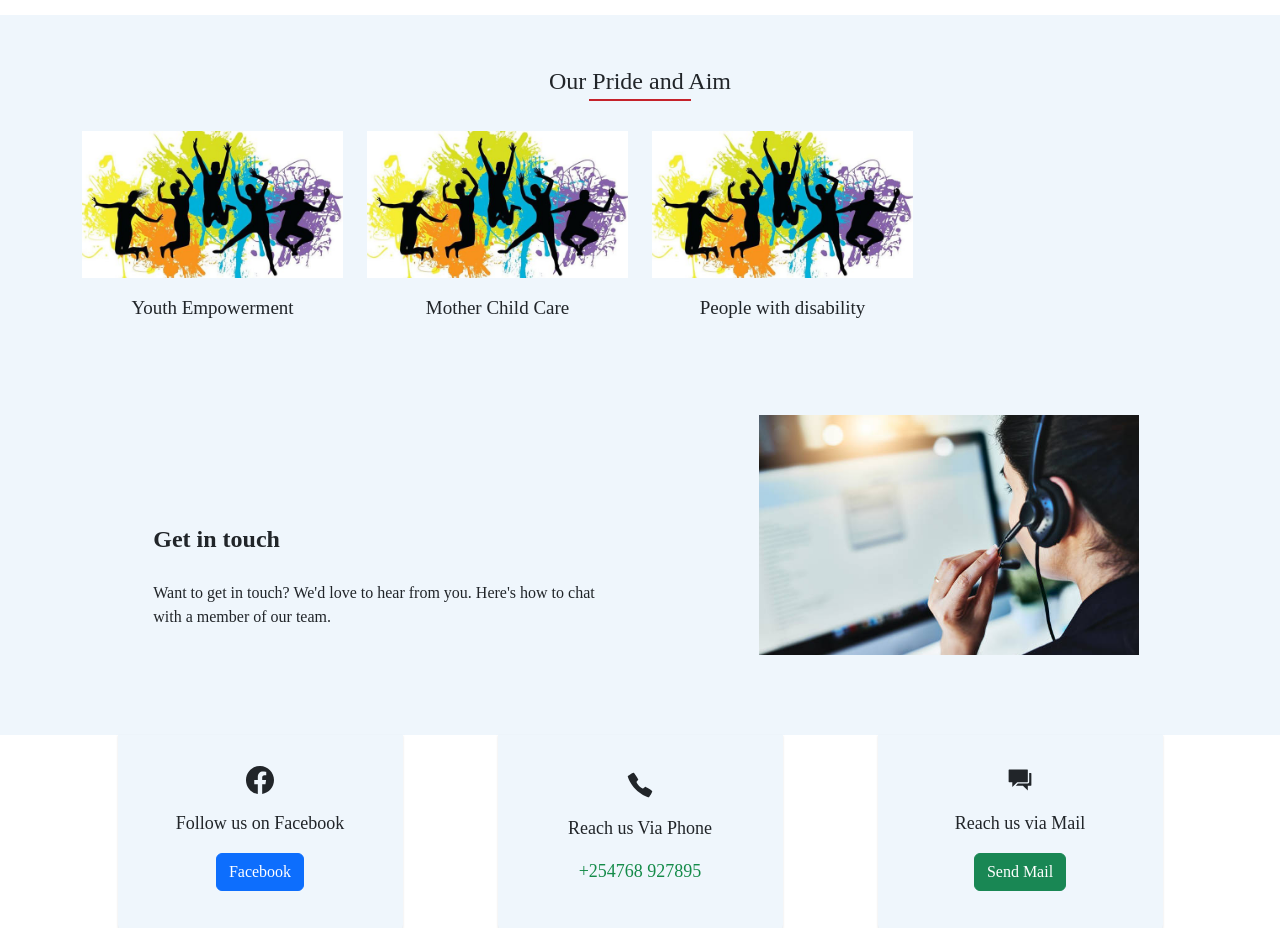
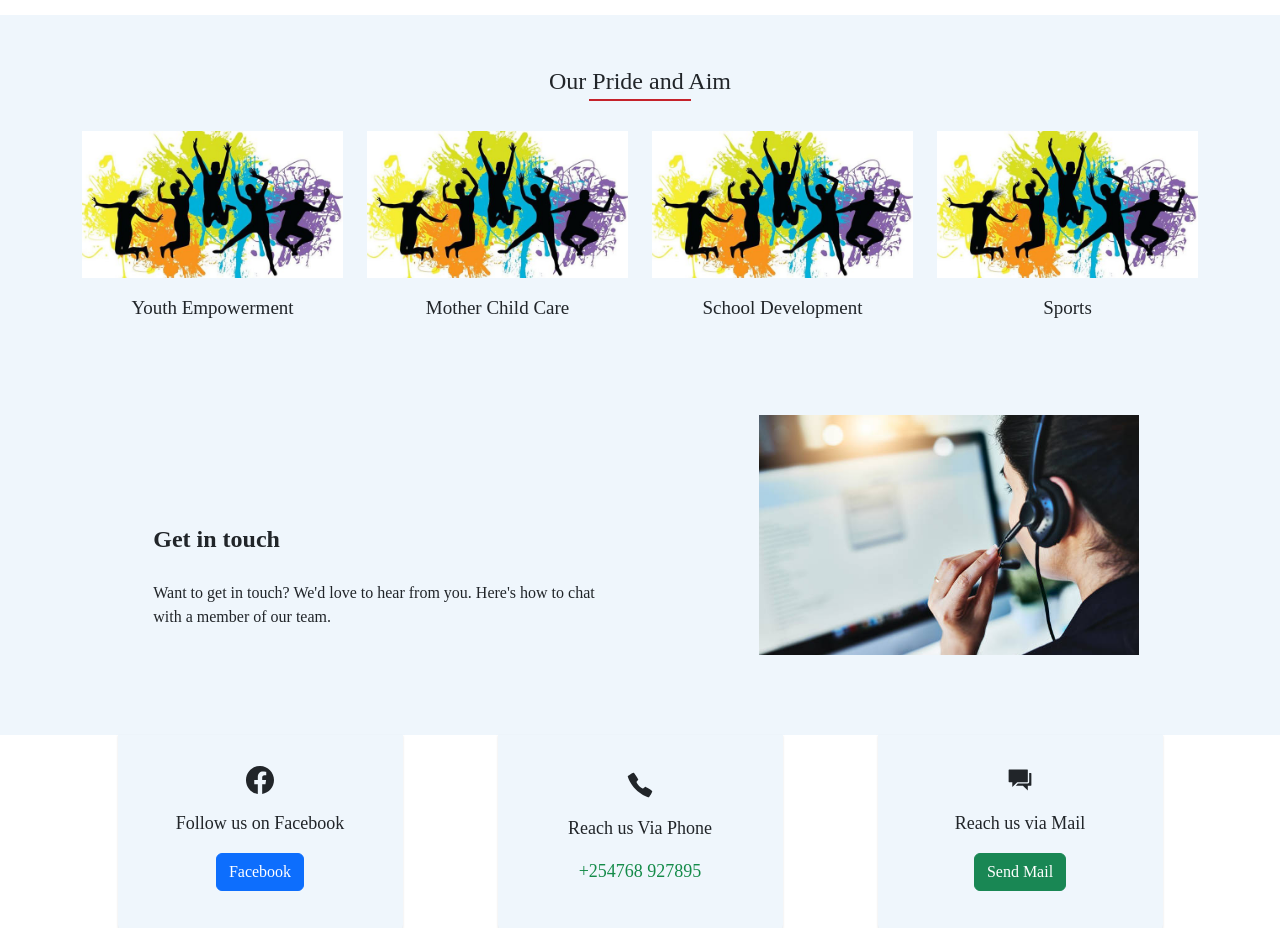
Before and after one commit to Manenomyk/Harold-mbati-site, a React (Create React App) app: page /about in a window 1280 px wide. Shown: the part 1180-2108 px from the top of the page. Built offline with nearby package versions, Linux system fonts and the light colour scheme; a web font is replaced by a local one.

Commit message:
col4 details

```diff
--- a/src/Pages/About/About.js
+++ b/src/Pages/About/About.js
@@ -127,12 +127,19 @@ function About() {
                     <about.Image src={youth} className="d-block w-100" alt="youth" />
                   </div>
                   <div className="youthem">
-                    People with disability
+                    School Development
                   </div>
                 </div>
             </about.Col>
             <about.Col lg={3} className="mx-auto">
-
+            <div>
+                  <div>
+                    <about.Image src={youth} className="d-block w-100" alt="youth" />
+                  </div>
+                  <div className="youthem">
+                    Sports
+                  </div>
+                </div>
             </about.Col>
           </about.Row>
         </about.Container>
```
